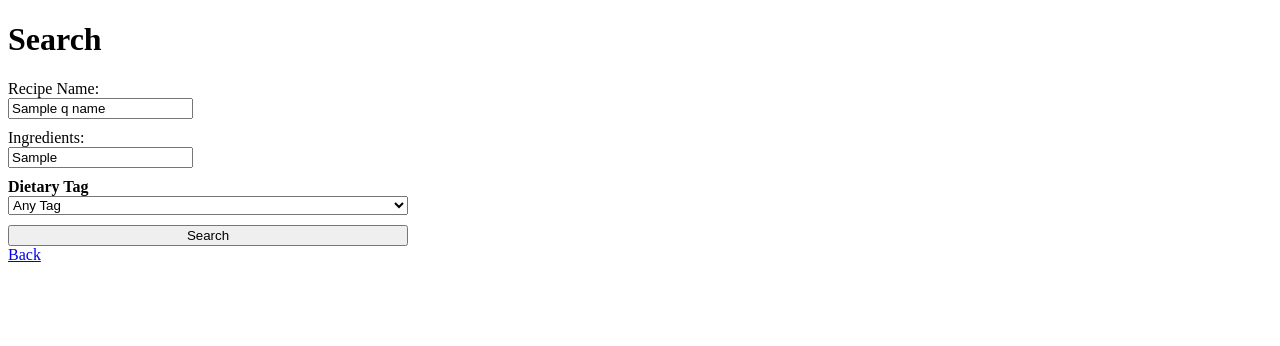
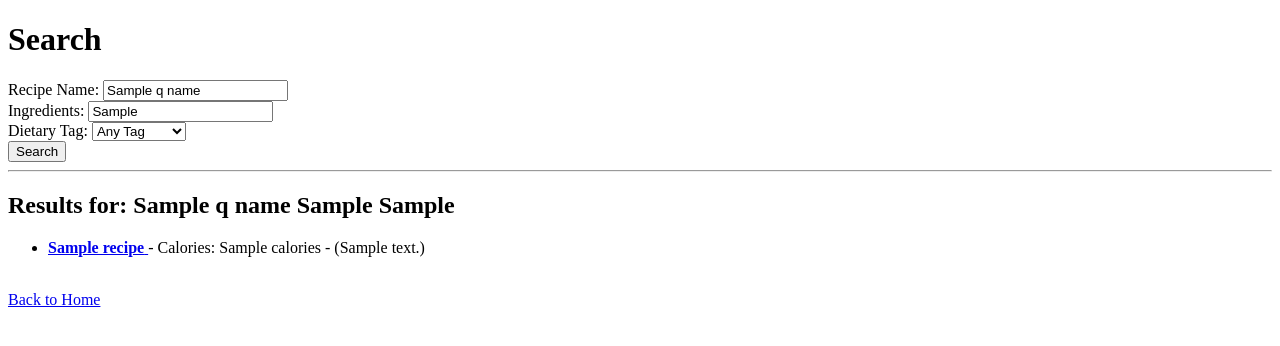
Before and after one commit to Javan27/CSC330-RecipeHub, a Flask app: template templates/search_results.html in a window 1280 px wide. Shown: the top 346 px of the page. Run offline with Flask 3, Linux system fonts and the light colour scheme; the template is opened without the code that fills it: most values are stand-ins (such as "Sample title", 1, 10 or a date in 2020).

Commit message:
Search form and Layout

```diff
--- a/templates/search_results.html
+++ b/templates/search_results.html
@@ -1,29 +1,60 @@
 <!DOCTYPE html>
 <html>
-<head><title>Search Results</title></head>
+<head>
+    <title>Search Results</title>
+</head>
 <body>
     <h1>Search</h1>
-<form action="/search" method="GET" style="display: flex; flex-direction: column; gap: 10px; max-width: 400px;">
+
+    <form action="/search" method="GET">
         <div>
-        <label>Recipe Name:</label><br>
-        <input type="text" name="q_name" placeholder="Search names..." value="{{ q_name or '' }}">
+            <label>Recipe Name:</label>
+            <input type="text" name="q_name" value="{{ q_name or '' }}">
         </div>
+
         <div>
-        <label>Ingredients:</label><br>
-        <input type="text" name="q_ing" placeholder="e.g. Chicken, Tomato..." value="{{ q_ing or '' }}">
+            <label>Ingredients:</label>
+            <input type="text" name="q_ing" value="{{ q_ing or '' }}">
         </div>
-    <div style="display: flex; flex-direction: column;">
-        <label style="font-weight: bold;">Dietary Tag</label>
+
+        <div>
+            <label>Dietary Tag:</label>
             <select name="q_tag">
                 <option value="">Any Tag</option>
                 <option value="Vegan" {% if q_tag == 'Vegan' %}selected{% endif %}>Vegan</option>
                 <option value="Keto" {% if q_tag == 'Keto' %}selected{% endif %}>Keto</option>
                 <option value="Gluten-Free" {% if q_tag == 'Gluten-Free' %}selected{% endif %}>Gluten-Free</option>
-            <option value="Vegetarian" {% if q_tag == 'Vegetarian' %}selected{% endif %}>Vegetarian</option>
+                <option value="Protein" {% if q_tag == 'Vegetarian' %}selected{% endif %}>Vegetarian</option>
             </select>
         </div>
+
         <button type="submit">Search</button>
     </form>
-    <a href="{{ url_for('index') }}">Back</a>
+
+    <hr>
+
+    {% if q_name or q_ing or q_tag %}
+        <h2>Results for: {{ q_name }} {{ q_ing }} {{ q_tag }}</h2>
+        {% if results %}
+            <ul>
+                {% for item in results %}
+                    <li>
+                        <a href="/recipe/{{ item.recipe.id }}">
+                            <strong>{{ item.recipe.name }}</strong>
+                        </a>
+                        - Calories: {{ item.recipe.calories }}
+                        {% if item.context %}
+                            - ({{ item.context }})
+                        {% endif %}
+                    </li>
+                {% endfor %}
+            </ul>
+        {% else %}
+            <p>No recipes found.</p>
+        {% endif %}
+    {% endif %}
+
+    <br>
+    <a href="{{ url_for('index') }}">Back to Home</a>
 </body>
 </html>
```
Lines whose indentation alone changed are shown as unchanged.
